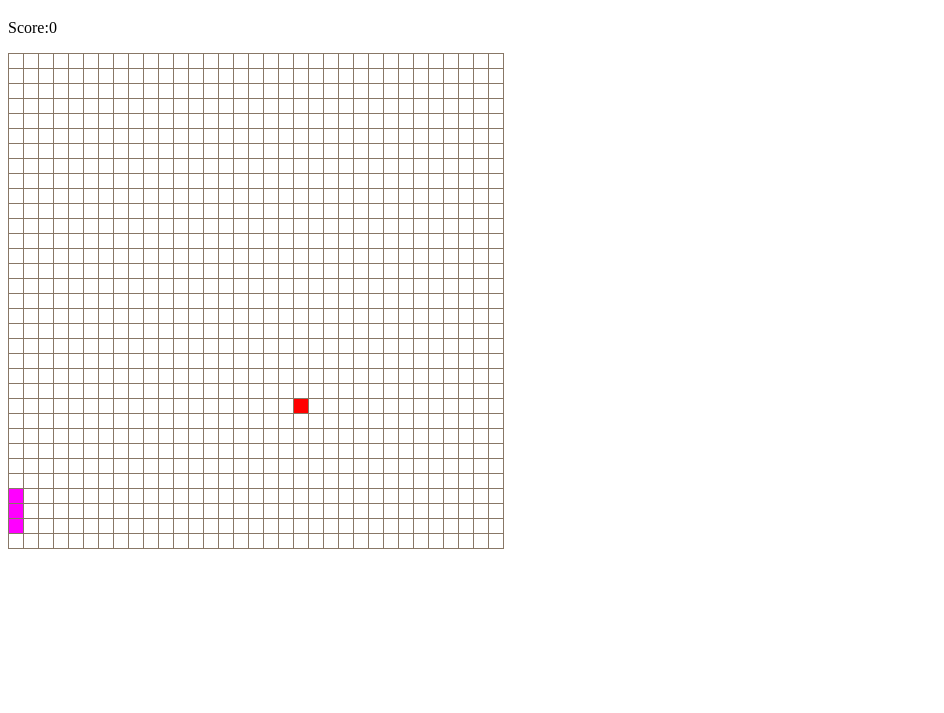
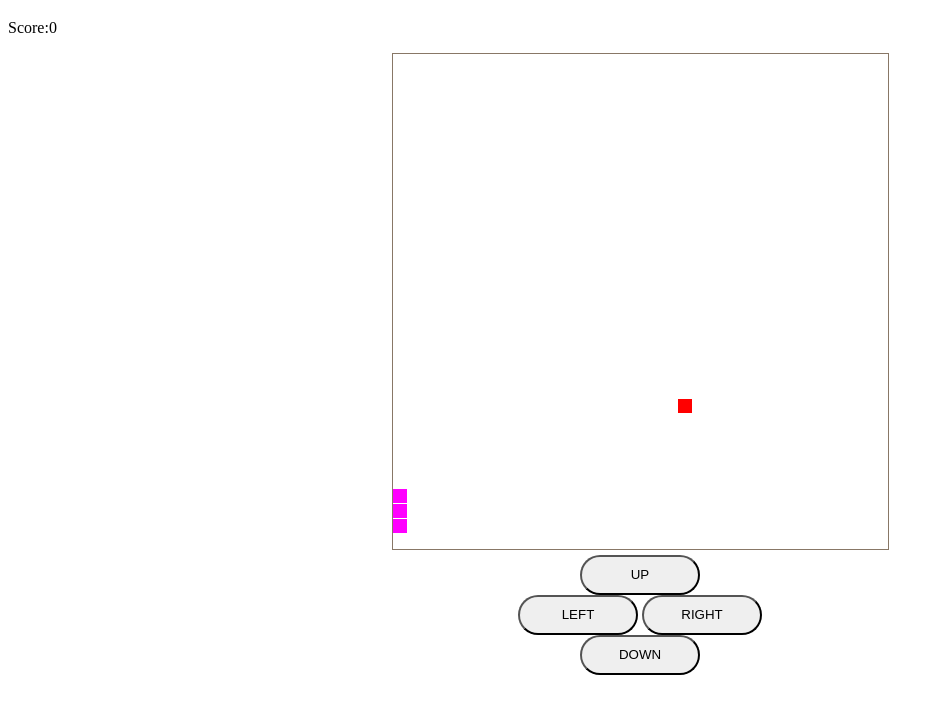
Before and after one commit to LitterPapmasa/snake, a plain HTML site: page index.html in a window 1280 px wide. Shown: the part 61-774 px from the top of the page, without its empty margins (0-944 px from the left). Drawn offline with Linux system fonts and the light colour scheme.

Commit message:
Added buttons, sound ogg, fixed snake collisions with quick keypressed in 2 direction...

```diff
--- a/index.html
+++ b/index.html
@@ -3,12 +3,25 @@
 <head>
     <meta charset="UTF-8">
     <title>Snake</title>
+    <meta name="viewport" content="width=device-width, initial-scale=0.7, user-scalable=no">
     <link rel="stylesheet" href="stylecss.css">
 </head>
 <body>
     <h1>Snake</h1>
     <p>Score:<span id="score"></span></p>
     <div id="matrix"></div>
+    <div id="snake-keys">
+        <div>
+            <button key="up">UP</button>
+        </div>
+        <div>
+            <button key="left">LEFT</button>
+            <button key="right">RIGHT</button>
+        </div>
+        <div>
+            <button key="down">DOWN</button>
+        </div>
+    </div>
 
 
     <script src="matrix.js"></script>
--- a/matrix.js
+++ b/matrix.js
@@ -76,9 +76,9 @@ function Matrix(destId, x, y){
 
 
 
-    this.sound = function(actioin){
-        var soundFile = new Audio("./sounds/get.mp3" ) ;
-
+    this.sound = function(action){
+        var soundFile = new Audio("./sounds/get.ogg" ) ;
+        console.log('ua = navigator.userAgent'+ navigator.userAgent);
         soundFile.play();
     }
 
--- a/onload.js
+++ b/onload.js
@@ -13,15 +13,33 @@ window.onload = function(){
     // red.create();
     // // red.go();
 
+    if (document.addEventListener ){
+        document.addEventListener("click", function(event){
+            var keyClick = event.target || event.srcElement;
+            snake.direct = keyClick.getAttribute("key");
+            console.log(keyClick.getAttribute("key"));
+        });
+    } else if (document.attachEvent) {
+        document.attachEvent("onclick", function(){
+            var keyClick = event.target || event.srcElement;
+            snake.direct = keyClick.getAttribute("key");
+            console.log(keyClick.getAttribute(key));
+        });
+    }
+
     window.onkeydown = function(e){
 
         if (e == false) var e = window.event;
 
         var key = e.keyCode || e.which;
-        if (+key == 37 && snake.direct != 'right') snake.direct = 'left';
-        if (+key == 38 && snake.direct != 'down') snake.direct = 'up';
-        if (+key == 39 && snake.direct != 'left') snake.direct = 'right';
-        if (+key == 40 && snake.direct != 'up') snake.direct = 'down';
+        if (+key == 37 && snake.direct != 'right' &&
+            snake.snakeBody[1].x != (snake.x - 1)) snake.direct = 'left';
+        if (+key == 38 && snake.direct != 'down' &&
+            snake.snakeBody[1].y != (snake.y + 1)) snake.direct = 'up';
+        if (+key == 39 && snake.direct != 'left' &&
+            snake.snakeBody[1].x != (snake.x + 1)) snake.direct = 'right';
+        if (+key == 40 && snake.direct != 'up' &&
+            snake.snakeBody[1].y != (snake.y - 1)) snake.direct = 'down';
 
         console.log(" e.keyCode:" + e.keyCode);
         if (m1.gameOver === 'true') {
--- a/stylecss.css
+++ b/stylecss.css
@@ -1,11 +1,11 @@
 #matrix {
-    position: absolute;
+    position: relative;
 
     width: 495px;
     height: 495px;
-
-    border-top: 1px solid #876;
-    border-left: 1px solid #876;
+    margin:auto;
+    border: 1px solid #876;
+    /*border-left: 1px solid #876;*/
 }
 
 #matrix h1 {
@@ -17,11 +17,32 @@
 #matrix div {
     position: relative;
     float: left;
-    border-right: 1px solid #876;
-    border-bottom: 1px solid #876;
+    border-right: 1px solid #fff;
+    border-bottom: 1px solid #fff;
     width: 14px;
     height: 14px;
 
+}
+
+div#snake-keys {
+     position: relative;
+     float: left;
+     text-align: center;
+    padding-top:5px;
+     width: 100%;
+}
+
+#snake-keys div{
+    margin: auto;
+    display: block;
+    /*background: #000 url() 0 0 no-repeat;*/
+    width:300px;
+}
+
+#snake-keys > div > button {
+    width: 120px;
+    height: 40px;
+    border-radius: 20px;
 }
 
 .food {
```
Also changed, not shown: 1 other file.
